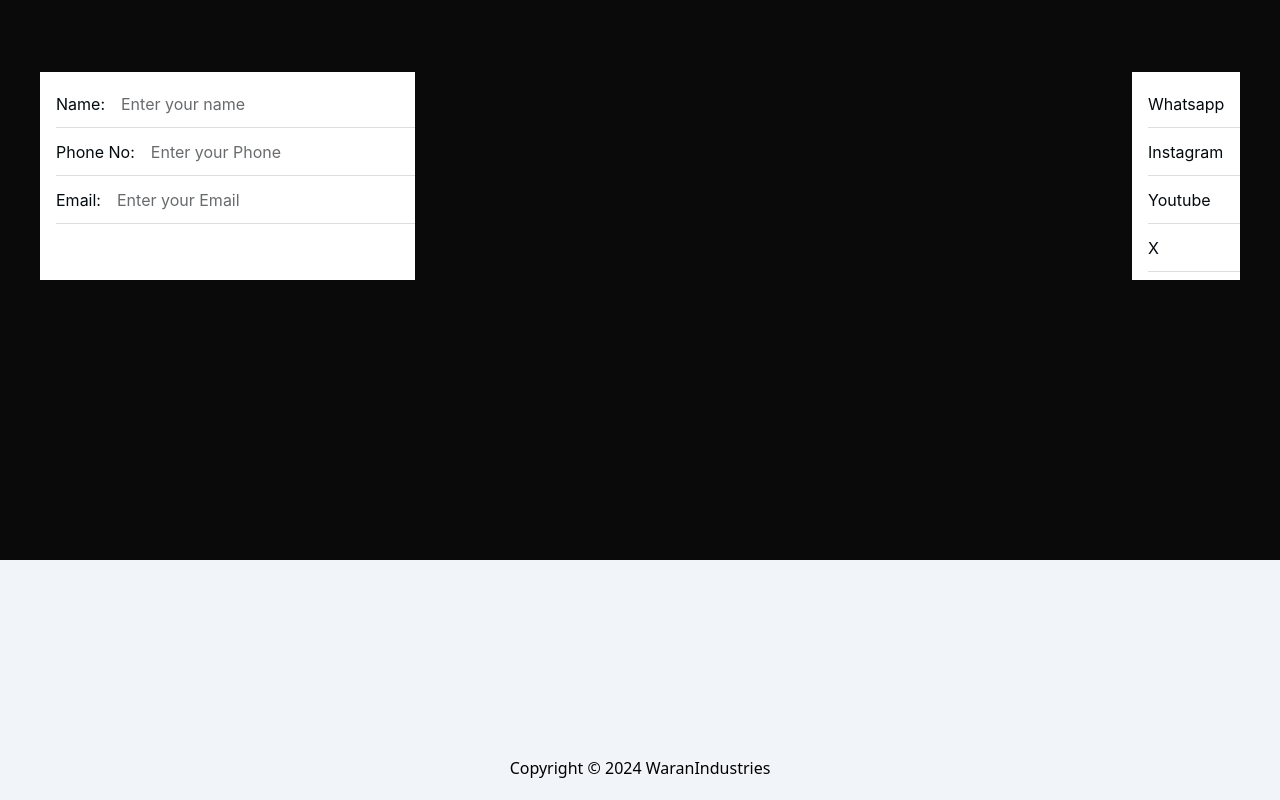
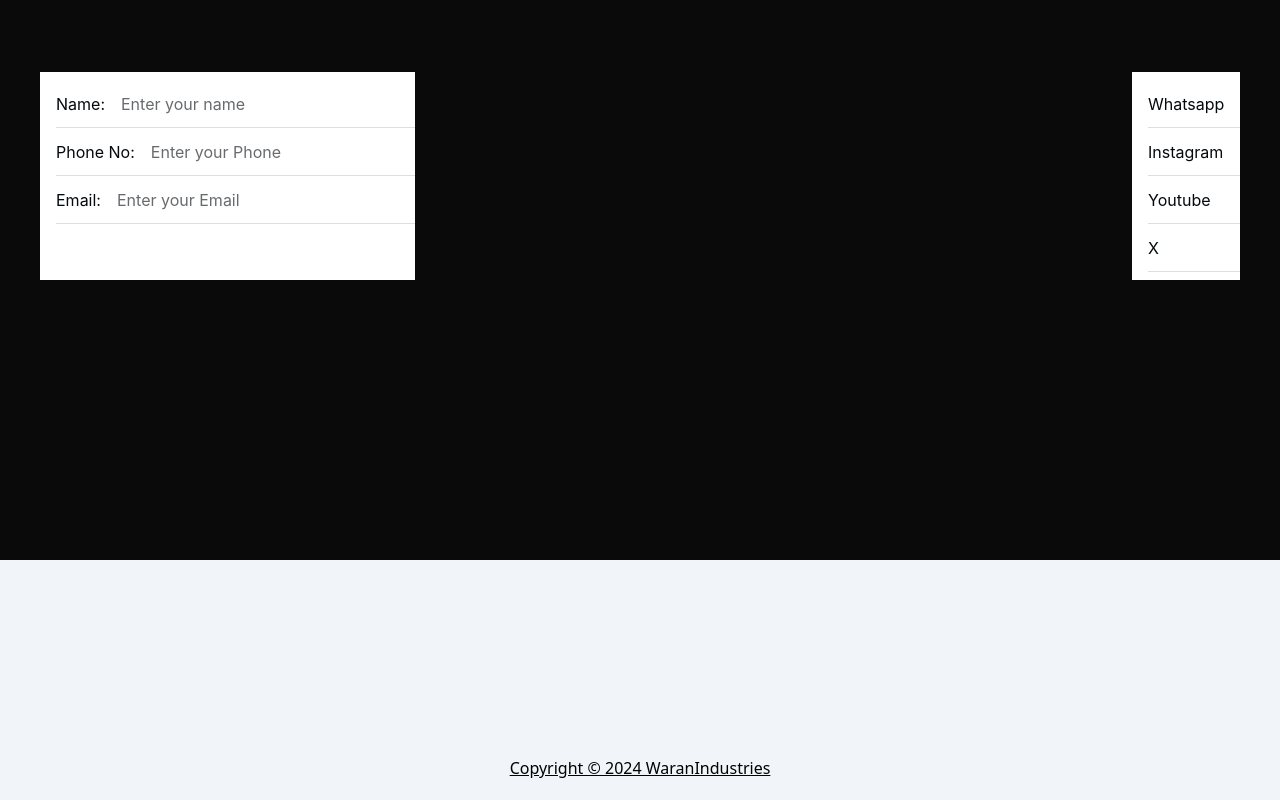
Before and after one commit to tuddiesgames/waran_industries, a React (Create React App) app: page / in a window 1280 px wide. Shown: the part 2678-3478 px from the top of the page. Built offline with nearby package versions, Linux system fonts and the light colour scheme.

Commit message:
Check pull request

```diff
--- a/src/Tabs/About.tsx
+++ b/src/Tabs/About.tsx
@@ -40,7 +40,7 @@ const About = ()=>{
         </div>
         <div className="h-60 "></div>
         <div className="h-60 bg-slate-100 flex flex-col justify-end">
-            <h4 className="text-center mb-5">Copyright © 2024 WaranIndustries</h4>
+            <h4 className="text-center mb-5 underline">Copyright © 2024 WaranIndustries</h4>
         </div>
         </div>
 
```
